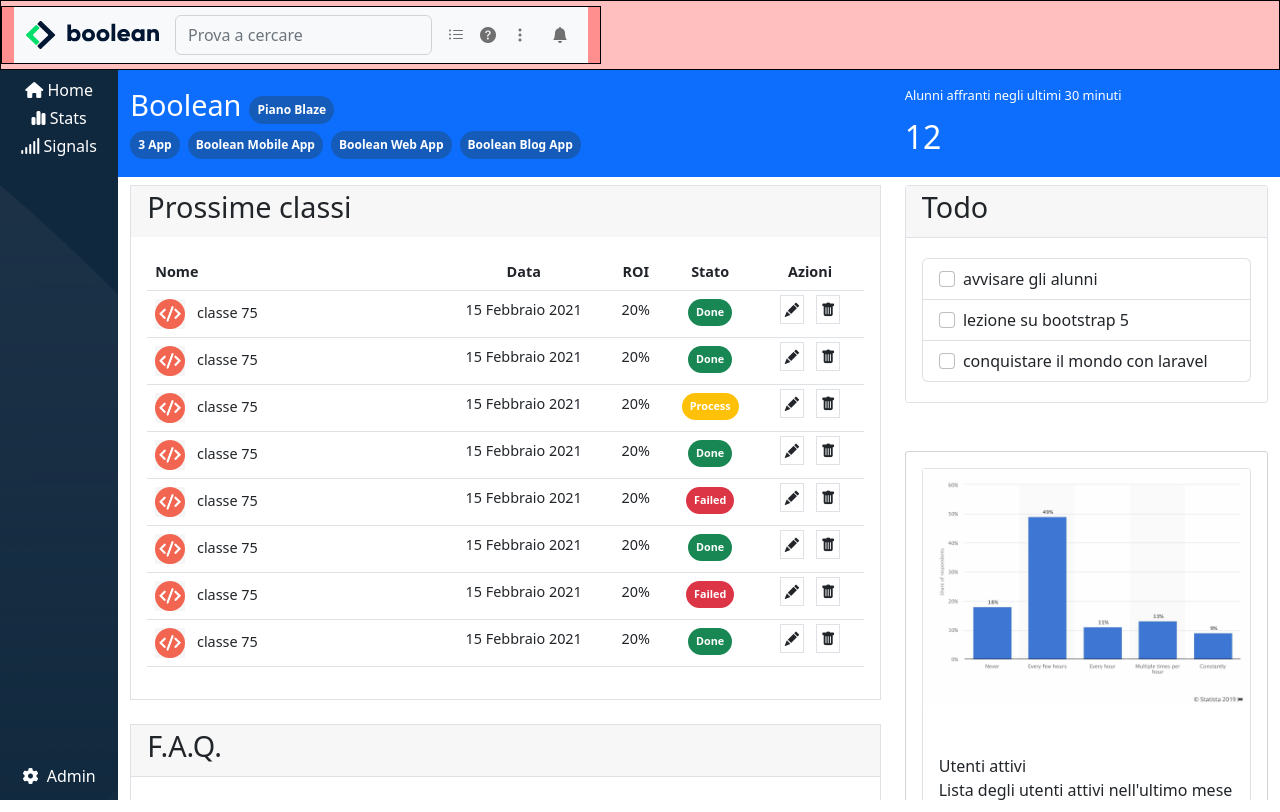
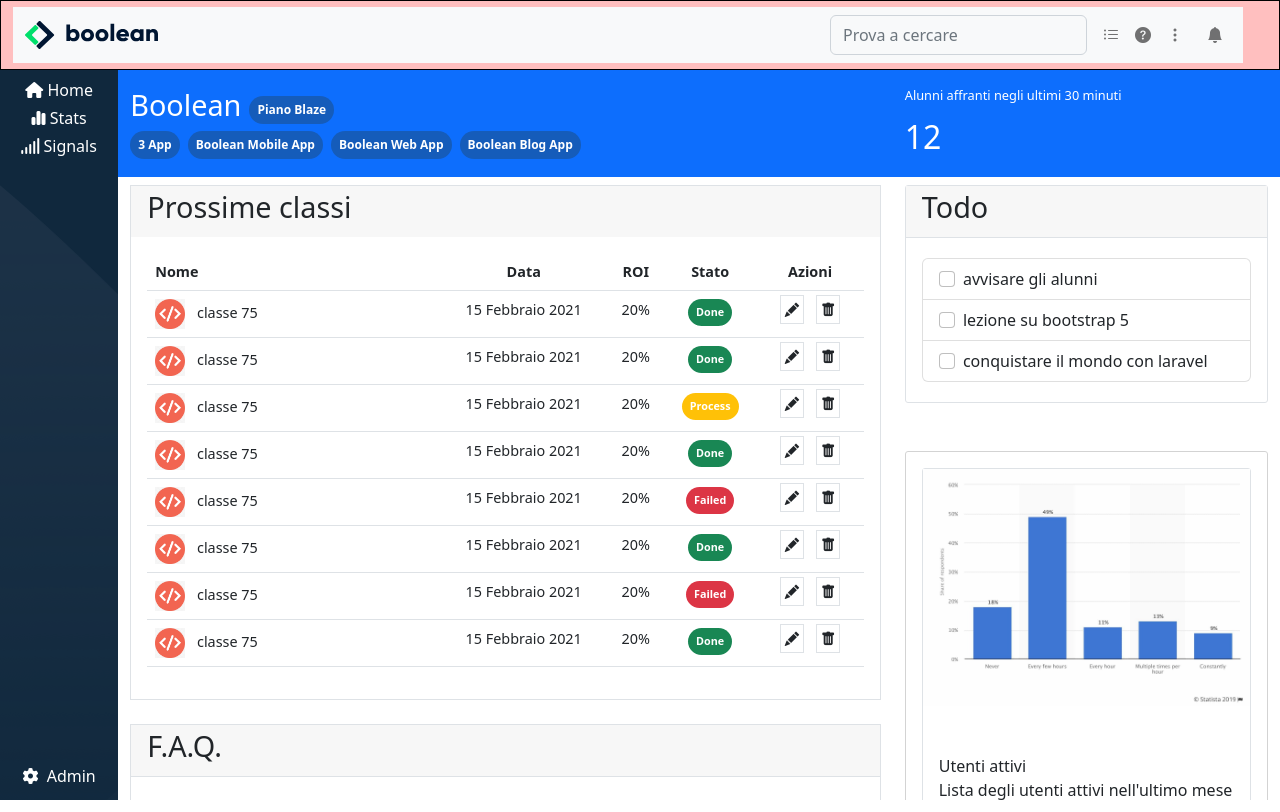
Before and after one commit to andreaa21/html-css-bootstrap-dashboard, a plain HTML site: page index.html in a window 1280 px wide. Drawn offline with nearby package versions, Linux system fonts and the light colour scheme.

Commit message:
change style to header

```diff
--- a/assets/css/style.css
+++ b/assets/css/style.css
@@ -48,6 +48,12 @@ h2{
 header{
   height: 70px;
 }
+
+header .h-container{
+  flex-basis: 100%;
+}
+
+
 
 .navbar-brand img:last-child{
   width: 40px;
--- a/index.html
+++ b/index.html
@@ -19,7 +19,7 @@
 <body>
   <header>
     <div class="container-fluid h-100 d-flex align-items-center debug">
-      <div class="row debug">
+      <div class="row d-flex h-container">
         <div class="col">
 
           <nav class="navbar navbar-expand-lg bg-light">
```
